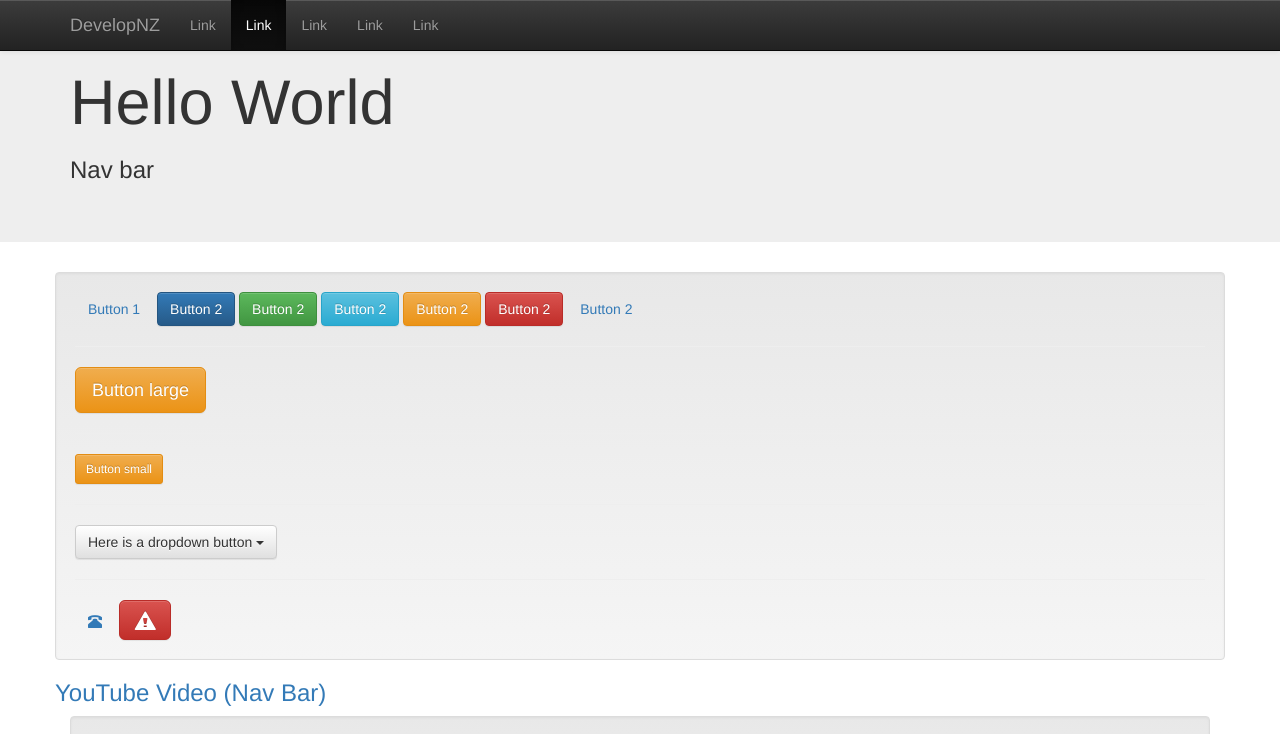
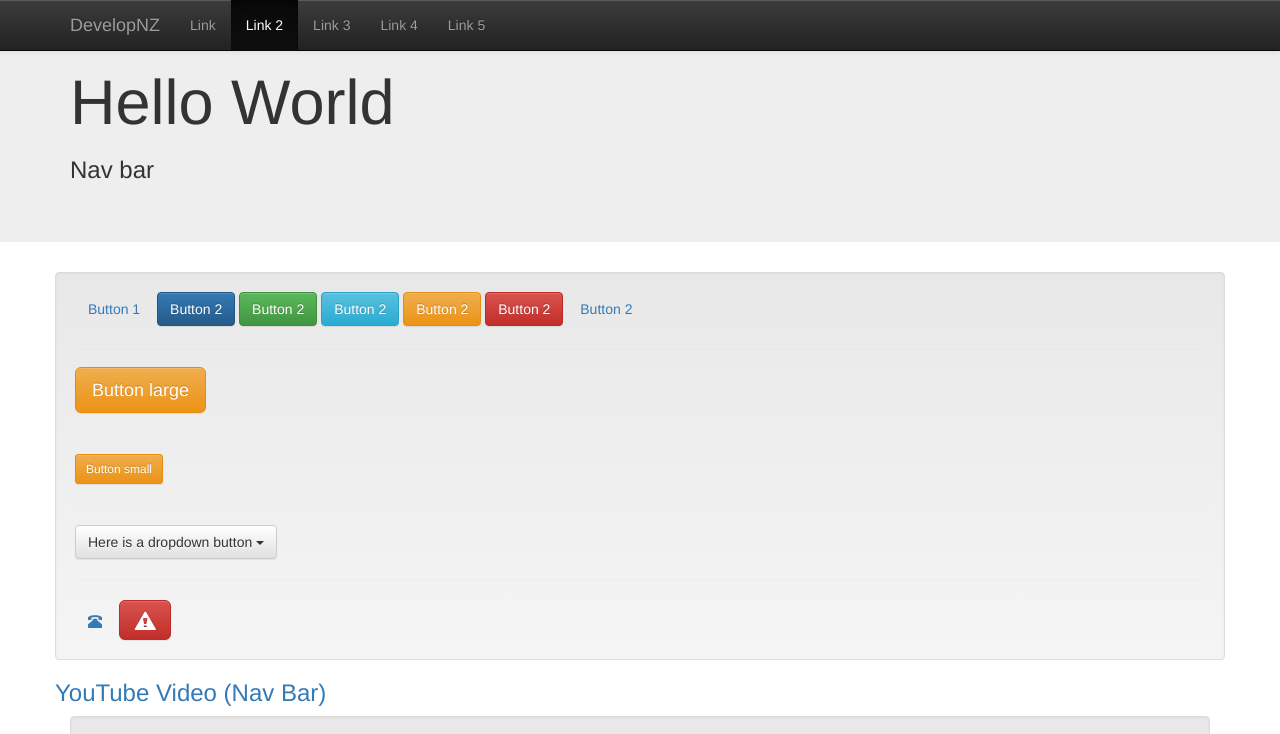
Before and after one commit to nohjrd/coding, a plain HTML site: page bootstrap/test.html in a window 1280 px wide. Shown: the top 734 px of the page. Drawn offline with nearby package versions, Linux system fonts and the light colour scheme.

```diff
--- a/bootstrap/test.html
+++ b/bootstrap/test.html
@@ -35,16 +35,16 @@
                          <a href="">Link</a>
                      </li>
                      <li class="active">
-                         <a href="">Link</a>
+                         <a href="">Link 2</a>
                      </li>
                      <li>
-                         <a href="">Link</a>
+                         <a href="">Link 3</a>
                      </li>
                      <li>
-                         <a href="">Link</a>
+                         <a href="">Link 4</a>
                      </li>
                      <li>
-                         <a href="">Link</a>
+                         <a href="">Link 5</a>
                      </li>
                  </ul>
              </div>
```
Also changed, not shown: chaining-test.html (added, +21 -0 lines).
